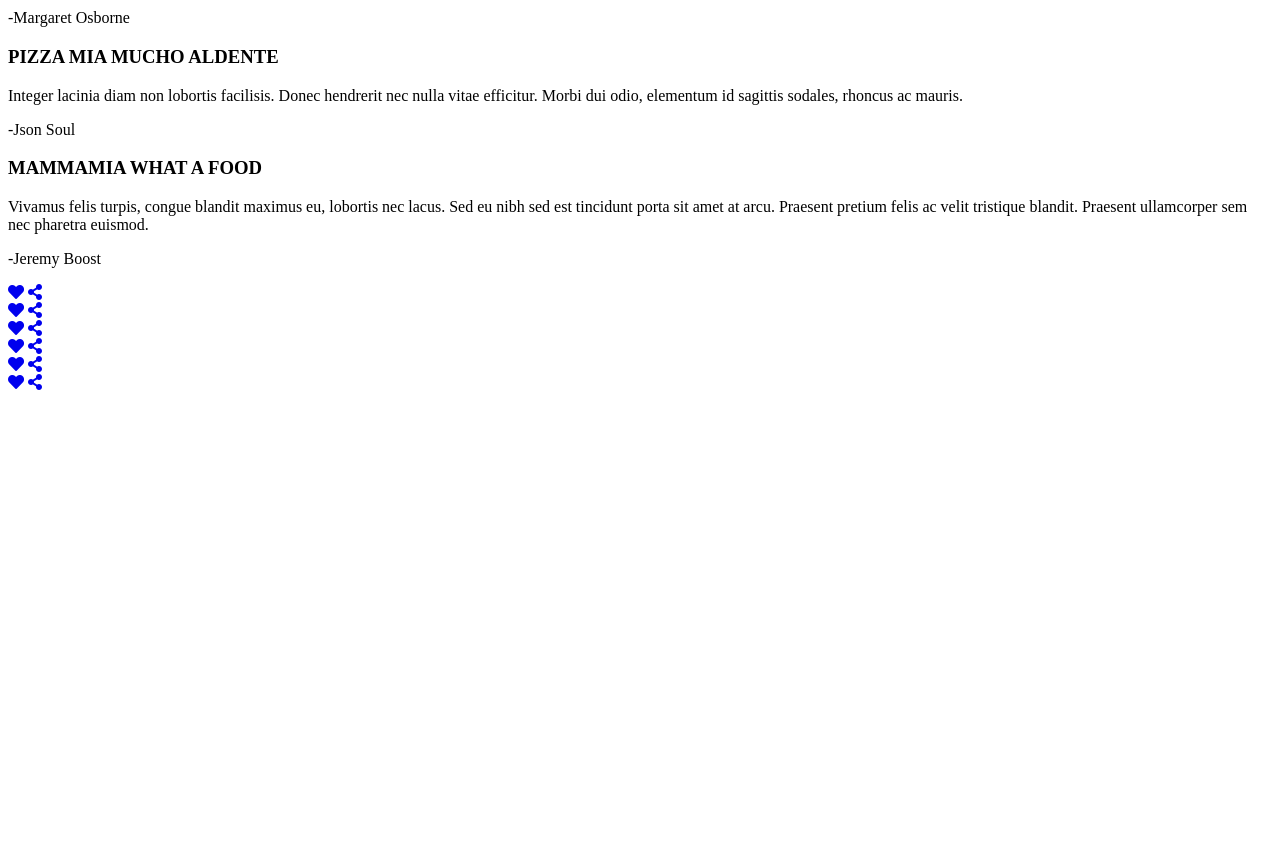
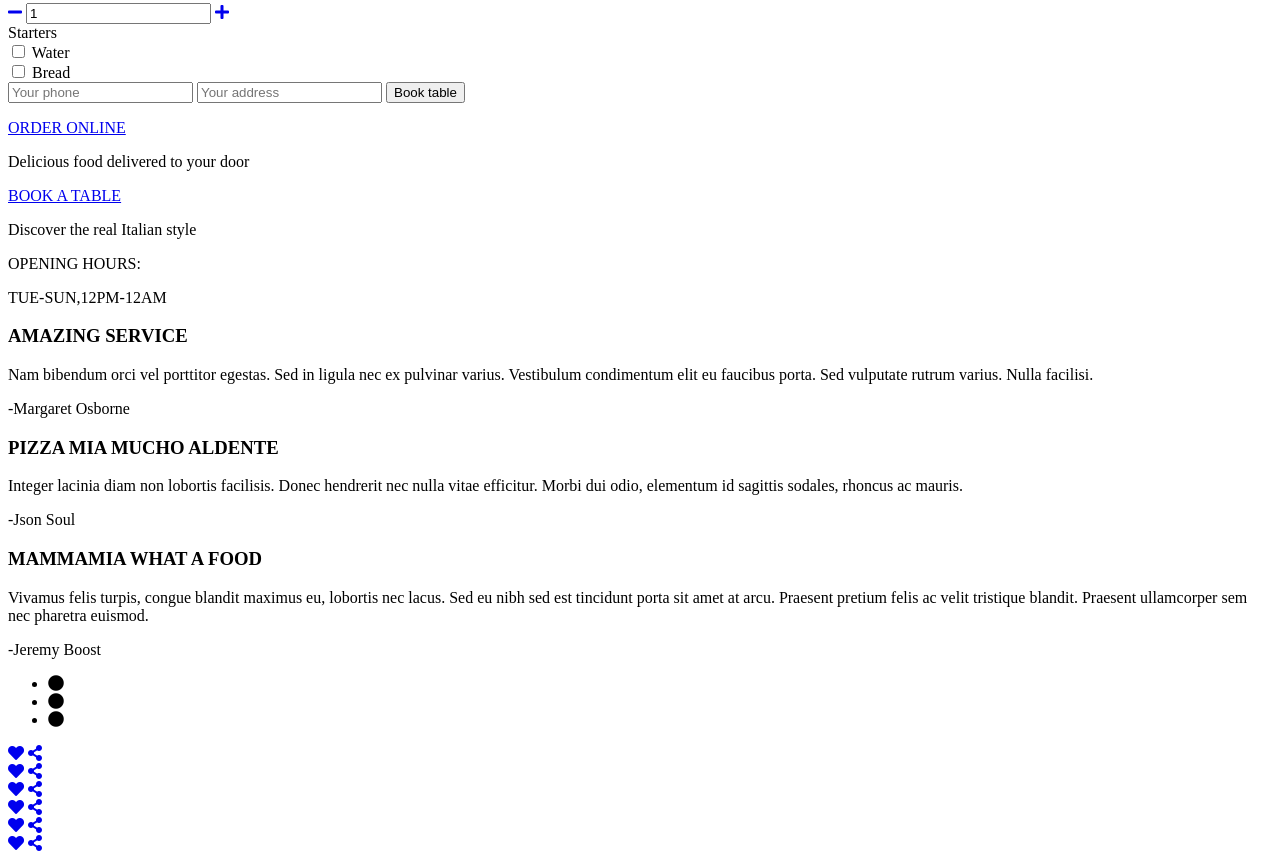
Before and after one commit to ThePojers/Project-Pizzeria, a website with bundled scripts: page src/index.html in a window 1280 px wide. Shown: the part 558-1419 px from the top of the page. Before the commit the page ends 958 px from the top, so only its background shows below. Built offline with nearby package versions, Linux system fonts and the light colour scheme; files whose address does not match are found by name.

Commit message:
Main page & Booking (check/InProgress)

```diff
--- a/src/index.html
+++ b/src/index.html
@@ -70,6 +70,7 @@
     </section>
     <section id="main">
       <div class="main-page"></div>
+      <div id="3" class="amount-of-comment"></div>
     </section>
   </div>
 
@@ -280,7 +281,7 @@
                 efficitur. Morbi dui odio, elementum id sagittis sodales, rhoncus ac mauris.</p>
               <p>-Json Soul</p>
             </div>
-            <div class="rd-comment">
+            <div id="3" class="rd-comment">
               <h3>MAMMAMIA WHAT A FOOD</h3>
               <p>Vivamus felis turpis, congue blandit maximus eu, lobortis nec lacus. Sed eu nibh
                  sed est tincidunt porta sit amet at arcu. Praesent pretium felis ac velit tristique blandit.
@@ -291,7 +292,7 @@
         </div>
         <div class="col-12 circles">
           <ul>
-            {{#each dots}}
+            {{#each dot}}
             <li><i id="{{this}}" class="fas fa-circle"></i></li>
             {{/each}}
           </ul>
--- a/src/js/components/MainPage.js
+++ b/src/js/components/MainPage.js
@@ -24,13 +24,23 @@ class MainPage {
   renderInMenu(){
 
     const thisPage = this;
-    // const dots = {
-    //   dot: 'fas fa-circle',
-    // };
 
-    const dots = ['1','2'];
+    const dotAmountElement = document.querySelector(select.carousel.dotAmount);
 
-    const generatedHTML = templates.mainPage(dots);
+    const dotsAmount = parseInt(dotAmountElement.getAttribute('id'));
+    console.log(dotsAmount);
+    thisPage.dotsy = {
+      dot: [],
+    };
+
+    for( let i = 0; i < dotsAmount; i++){
+      console.log(thisPage.dotsy.dot);
+      const dotNummer = i.toString();
+      thisPage.dotsy.dot.push(dotNummer);
+    }
+
+
+    const generatedHTML = templates.mainPage(thisPage.dotsy);
     thisPage.element = utils.createDOMFromHTML(generatedHTML);
     const menuContainer = document.querySelector(select.containerOf.mainPage);
     menuContainer.appendChild(thisPage.element);
@@ -39,10 +49,13 @@ class MainPage {
   carousel(){
     const thisPage = this;
     thisPage.index = 1;
-
     console.log(thisPage.dots);
     thisPage.commentary[0].classList.add(classNames.carousel.active);
     thisPage.dots[0].classList.add(classNames.carousel.dotActive);
+
+
+
+
 
 
 
--- a/src/js/settings.js
+++ b/src/js/settings.js
@@ -83,8 +83,9 @@ export const select = {
   },
   carousel: {
     commentary: '.commentary div',
-    circles: '.main-page .circles ul li i',
-    containerCircle: '.main-page .circles ul li',
+    circles: ' .circles ul li i',
+    containerCircle: ' .circles ul li',
+    dotAmount: '.amount-of-comment'
   }
 };
 
```
